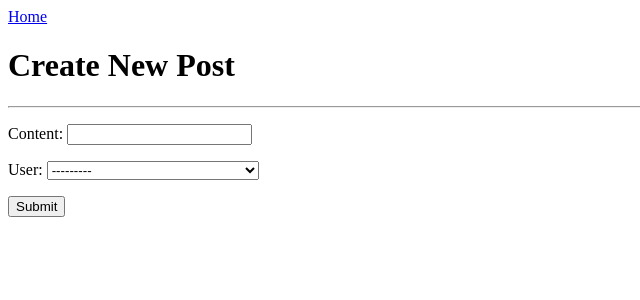
After one commit to manuell191/TwitterCopy, a Django app: page /post/create in a window 1280 px wide. The commit adds this page. Shown: the top 300 px of the page, without its empty margins (0-640 px from the left). Run offline with Django 4.2, Linux system fonts and the light colour scheme; data comes from the database, SQL or seed files in the repository; both versions use the stored data as it was after the commit.

Commit message:
created post views

```diff
--- a/TwitterCopy/twitterapp/forms.py
+++ b/TwitterCopy/twitterapp/forms.py
@@ -5,3 +5,8 @@ class UserCreateForm(forms.ModelForm):
     class Meta:
         model = User
         fields = '__all__'
+
+class PostCreateForm(forms.ModelForm):
+    class Meta:
+        model = Post
+        fields = '__all__'
--- a/TwitterCopy/twitterapp/models.py
+++ b/TwitterCopy/twitterapp/models.py
@@ -14,5 +14,8 @@ class Post(models.Model):
     content = models.CharField(max_length=200)
     user = models.ForeignKey(User, on_delete=models.CASCADE)
 
+    def get_absolute_url(self):
+        return "list"
+
     def __str__(self):
         return self.user.username + " says " + self.content
--- a/TwitterCopy/twitterapp/templates/home.html
+++ b/TwitterCopy/twitterapp/templates/home.html
@@ -7,4 +7,8 @@
     <a href="{% url 'userlist' %}">User List</a>
     <a href="{% url 'usercreate' %}">User Create</a>
 </div>
+<div>
+    <a href="{% url 'postlist' %}">Post List</a>
+    <a href="{% url 'postcreate' %}">Post Create</a>
+</div>
 {% endblock %}
--- /dev/null
+++ b/TwitterCopy/twitterapp/templates/post_create.html
@@ -0,0 +1,11 @@
+{% extends './base.html' %}
+
+{% block content %}
+<h1>Create New Post</h1>
+<hr>
+<form action="" method="POST">
+    {% csrf_token %}
+    {{ form.as_p }}
+    <input type="submit"/>
+</form>
+{% endblock %}
--- a/TwitterCopy/twitterapp/urls.py
+++ b/TwitterCopy/twitterapp/urls.py
@@ -5,5 +5,8 @@ urlpatterns = [
     path('', views.home, name='home'),
     path('user/list', views.UserList.as_view(), name='userlist'),
     path('user/create', views.UserCreate.as_view(), name='usercreate'),
-    path('user/delete/<pk>', views.UserDelete, name='userdelete')
+    path('user/delete/<pk>', views.UserDelete, name='userdelete'),
+    path('post/list', views.PostList.as_view(), name='postlist'),
+    path('post/create', views.PostCreate.as_view(), name='postcreate'),
+    path('post/delete/<pk>', views.PostDelete, name='postdelete')
 ]
--- a/TwitterCopy/twitterapp/views.py
+++ b/TwitterCopy/twitterapp/views.py
@@ -2,7 +2,7 @@ from django.shortcuts import render, redirect
 from django.views.generic import ListView
 from django.views.generic.edit import CreateView
 from .models import User, Post
-from .forms import UserCreateForm
+from .forms import PostCreateForm, UserCreateForm
 
 # Create your views here.
 def home(request):
@@ -20,4 +20,18 @@ class UserCreate(CreateView):
 def UserDelete(request, pk):
     user = User.objects.get(id=pk)
     user.delete()
-    return redirect('home')
+    return redirect('userlist')
+
+class PostList(ListView):
+    model = Post
+    template_name = 'post_list.html'
+
+class PostCreate(CreateView):
+    model = Post
+    template_name = 'post_create.html'
+    form_class = PostCreateForm
+
+def PostDelete(request, pk):
+    post = Post.objects.get(id=pk)
+    post.delete()
+    return redirect('postlist')
```
Also changed, not shown: TwitterCopy/twitterapp/templates/post_list.html (added, +13 -0 lines), TwitterCopy/db.sqlite3.
